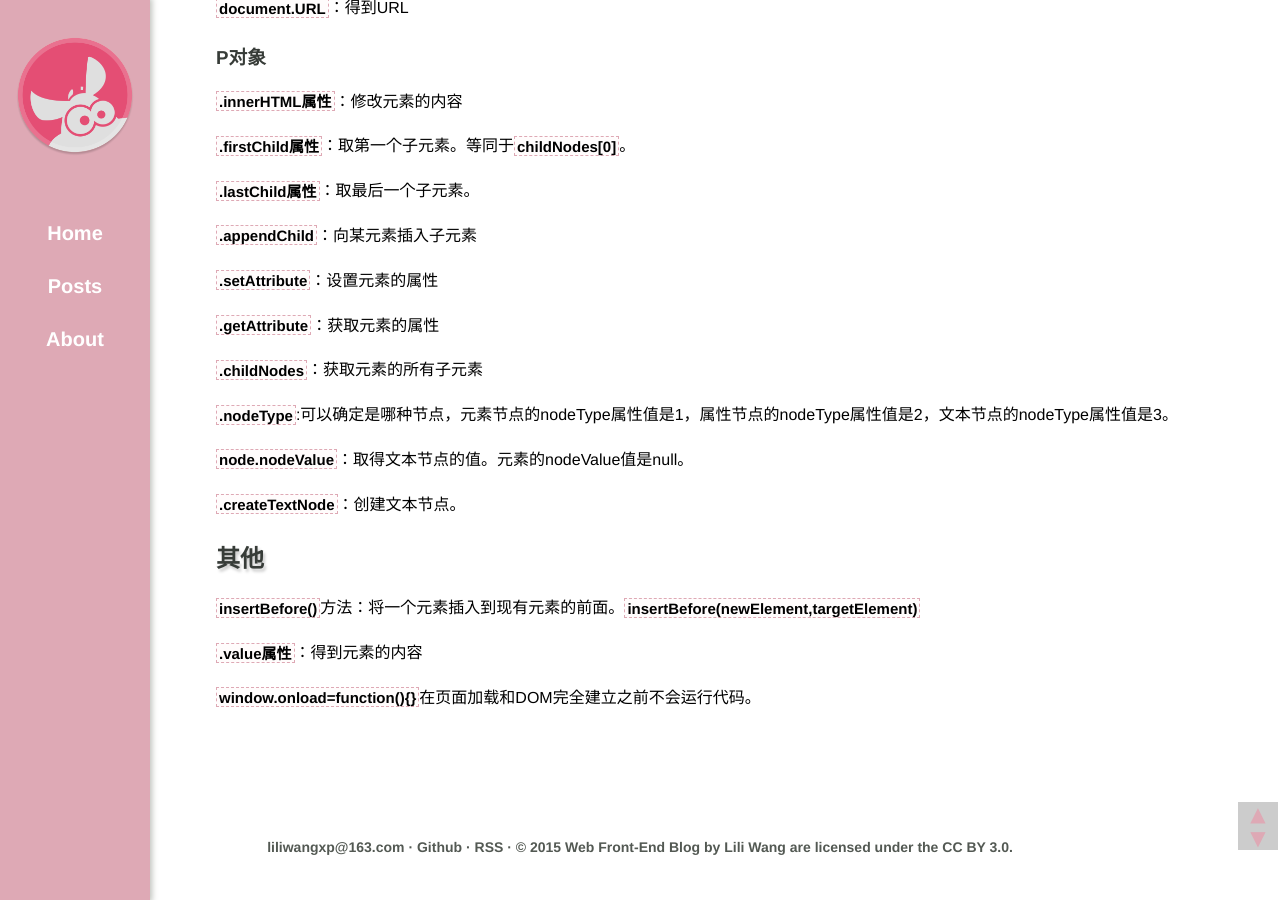
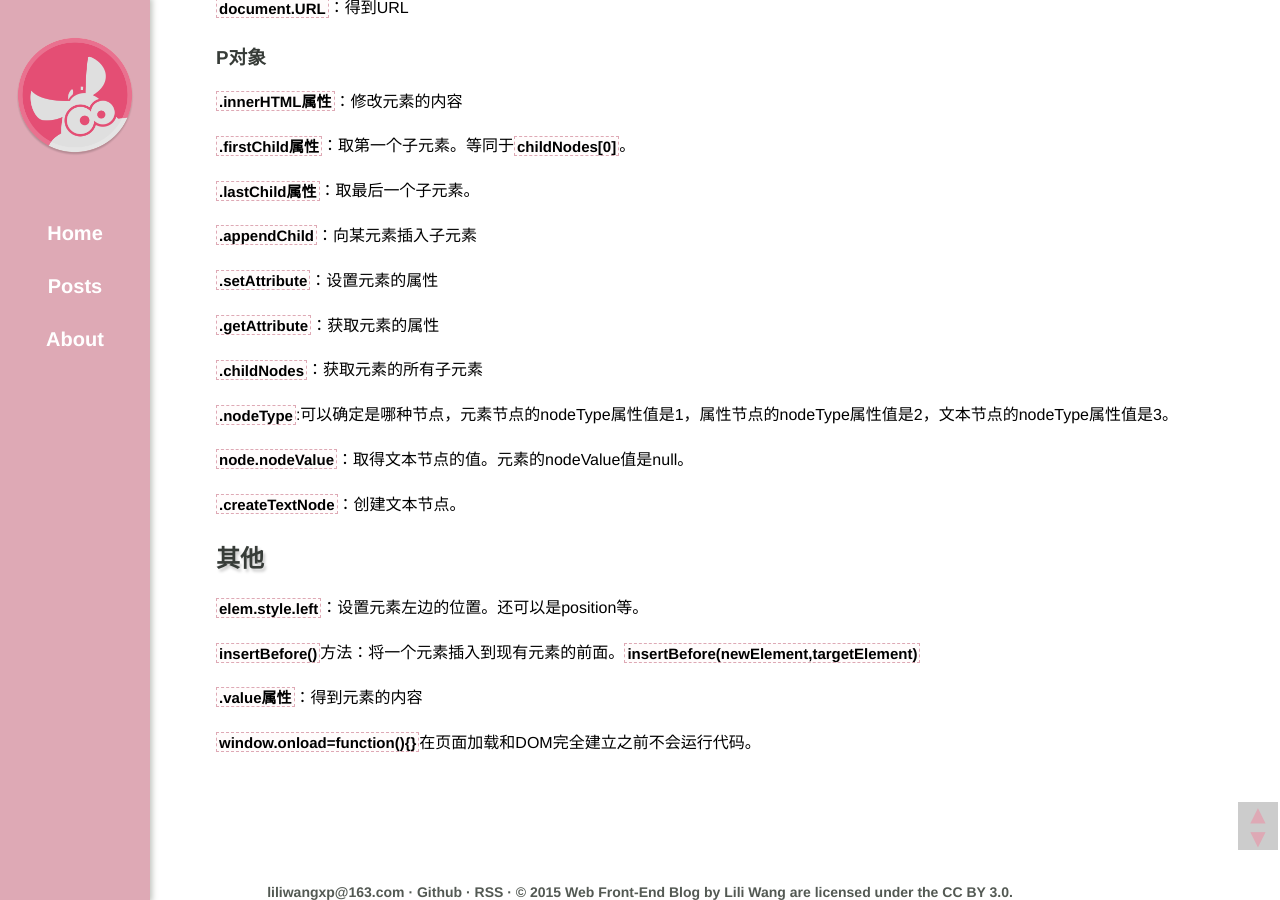
Before and after one commit to Gemini-wang/blog, a Jekyll site: the page built from _posts/2015-06-03-DOM.md, in a window 1280 px wide and 900 px high, scrolled down 681 px. Built offline with Jekyll 4.4.1, drawn with Linux system fonts in a browser that asks for light colours; nearby versions of some CDN libraries; library files that are not in the unit come from our copies; Markdown is read by kramdown in place of the engine named in the settings; comment, search, counter and statistics services are not loaded.

Commit message:
Update 2015-06-03-DOM.md

```diff
--- a/_posts/2015-06-03-DOM.md
+++ b/_posts/2015-06-03-DOM.md
@@ -49,6 +49,8 @@ DOM先加载文档的静态内容，再动态刷新，动态刷新不影响文
 
 
 #其他
+`elem.style.left`：设置元素左边的位置。还可以是position等。
+
 `insertBefore()`方法：将一个元素插入到现有元素的前面。`insertBefore(newElement,targetElement)`
 
 `.value属性`：得到元素的内容
```
